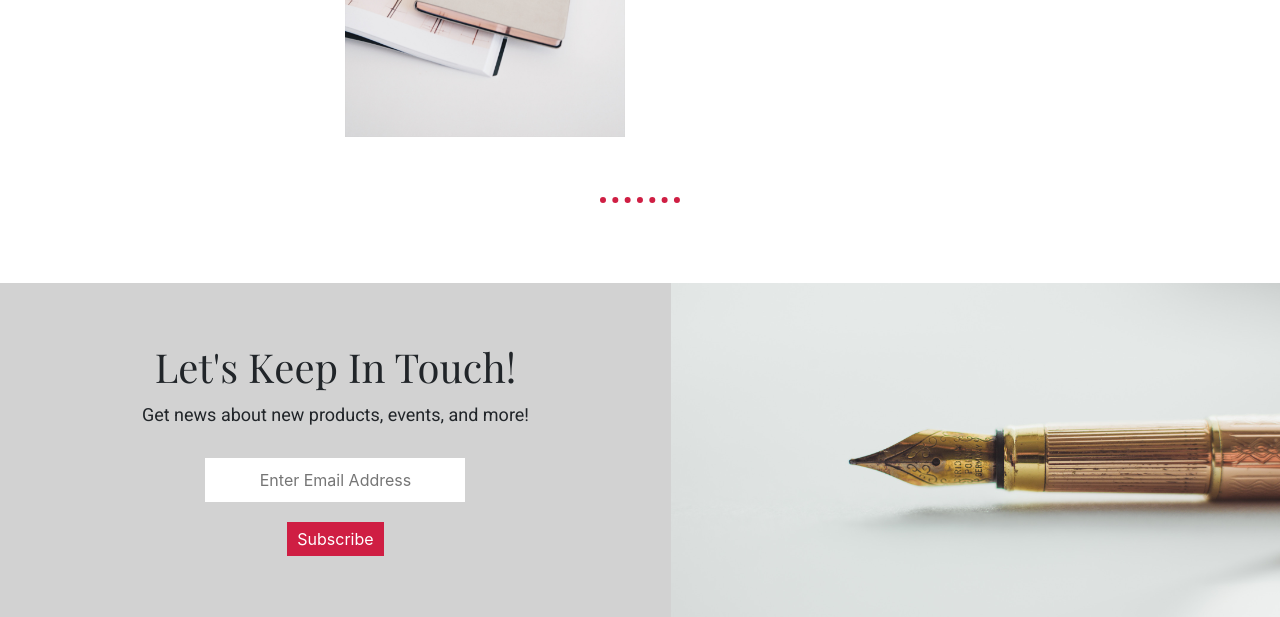
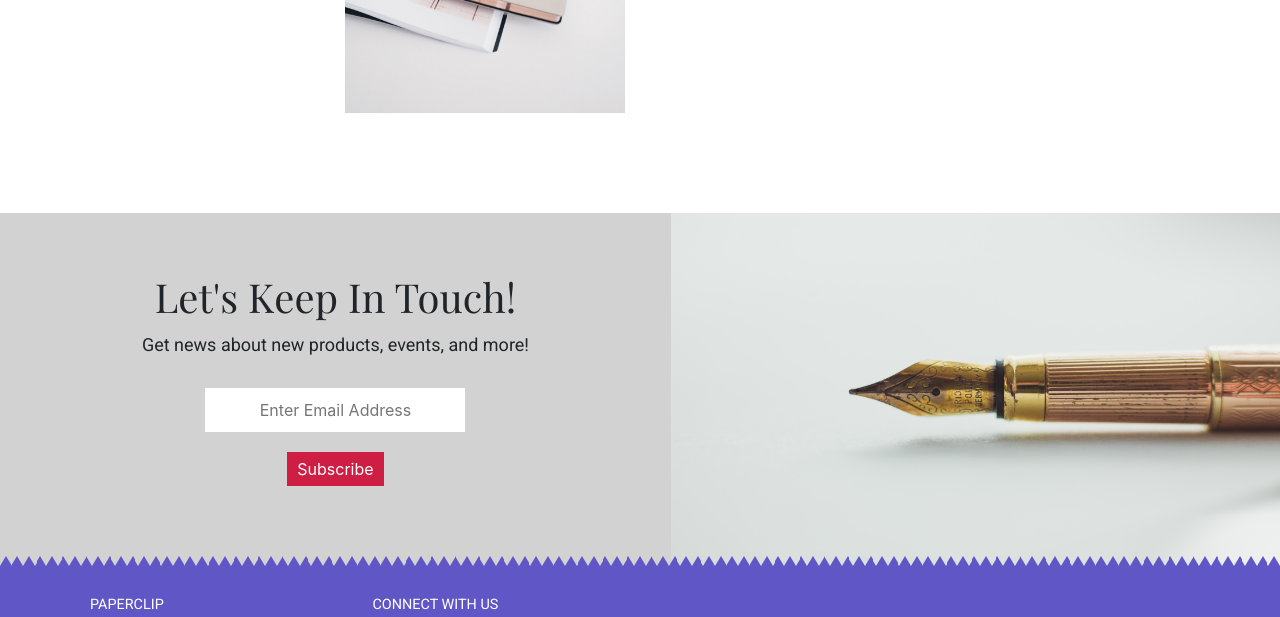
Before and after one commit to joannapuno/Paperclip-stationery, a plain HTML site: page index.html in a window 1280 px wide. Shown: the part 2183-2800 px from the top of the page. Drawn offline with nearby package versions, Linux system fonts and the light colour scheme.

Commit message:
cleaned-up-code

```diff
--- a/css/styles.css
+++ b/css/styles.css
@@ -45,27 +45,19 @@ ul li {
 
 }
 
-.dotted-line {
-    border-top: 6px dotted #cf1e43;
-    width: 80px;
-    margin: 40px auto;
 
-}
 
-.paperclip-button {
-    margin: 20px 10px 10px;
-}
-
-.paperclip-button button {
+button {
     color: #fff;
     border:none;
     background: #cf1e43;
     padding: 5px 10px;
     margin-top: 0px;
+    margin: 20px 10px 10px;
 }
 
 
-.paperclip-button button:hover {
+button:hover {
     cursor: pointer;
     background: #980021;
     color: #fff;
@@ -368,7 +360,7 @@ main {
     min-height: 600px;
     padding: 15px 0px 0px;
     width: 100%;
-    margin: 30px 0px auto;
+    margin: 30px auto 0;
 }
 /* HOMEPAGE */
 /* Products Block */
@@ -783,7 +775,6 @@ Footer
 * * * * * * * * * * * * * * * * * * * * */
 .zigzag {
     background:url(../img/zigzag-bg.svg);
-
     height: 10px;
     position: relative;
     top: -10px;
--- a/index.html
+++ b/index.html
@@ -113,7 +113,7 @@
                         </p>
                         <span> &mdash; Paperclip</span>
 
-                        <div class="paperclip-button"><button> Learn More</button></div>
+                        <a href="#"><button>Learn More</button></a>
                     </div>
                </div>
 
@@ -129,9 +129,6 @@
         </main>
 
 
-        <hr class="dotted-line">
-
-
        <!-- PRE-FOOTER -->
 
        <div class="pre-footer-wrapper">
@@ -141,7 +138,7 @@
 
                    <div class="input-box">
                         <input type="text" name="email" placeholder="Enter Email Address" class="email">
-                        <div class="paperclip-button"><button>Subscribe</button></div>
+                       <a href="#"><button>Subscribe</button></a>
                     </div>
             </div>
 
@@ -181,6 +178,6 @@
 
         </footer>
 
-<script src="../assignment-4/js/script.js"></script>
+        <script src="../assignment-4/js/script.js"></script>
     </body>
 </html>
```
Also changed, not shown: contact.html (+2 -2 lines), 2 other files.
